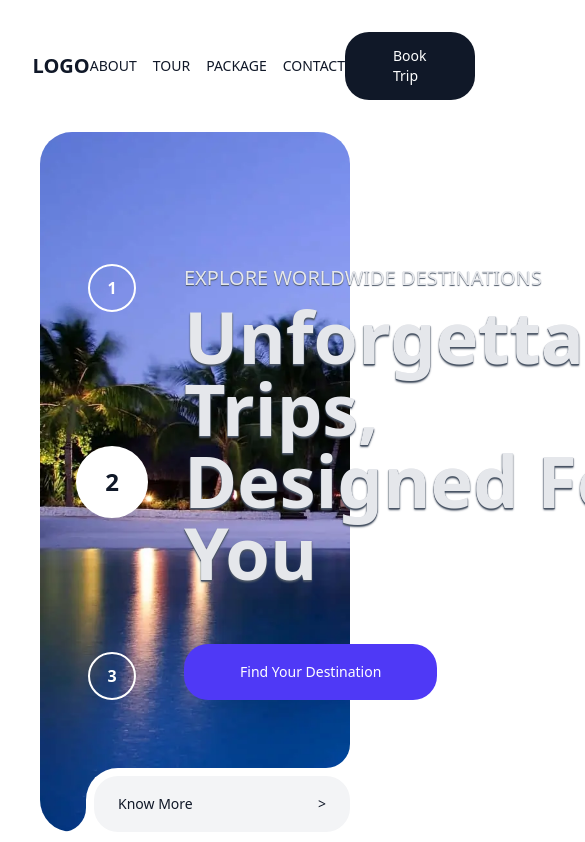
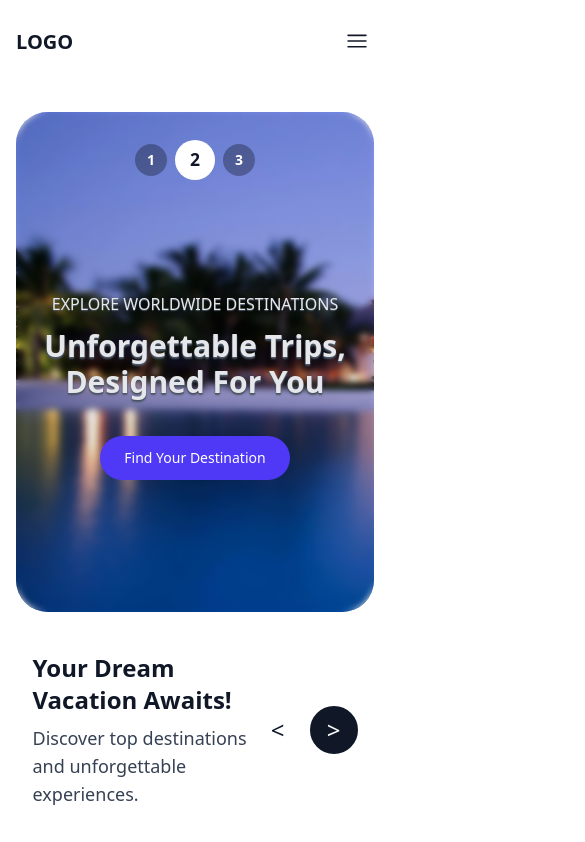
Before and after one commit to SamuelCam14/travel-agency, a React (Vite) app: page / in a window 390 px wide. Shown: the top 842 px of the page, 585 px wide, since content can reach past the window. Built offline with nearby package versions, Linux system fonts and the light colour scheme.

Commit message:
Responsive design in all components

```diff
--- a/src/components/HeroSection.jsx
+++ b/src/components/HeroSection.jsx
@@ -39,9 +39,8 @@ export const HeroSection = () => {
     },
   };
 
-  const handleSelector = (e) => {
-    const selectedValue = e.target.innerText;
-    setSelected(selectedValue);
+  const handleSelector = (value) => {
+    setSelected(value);
   };
 
   useEffect(() => {
@@ -58,59 +57,95 @@ export const HeroSection = () => {
 
   const currentContent = contentData[selected];
 
+  const selectorButtonBaseClass =
+    "cursor-pointer transition-all duration-300 font-bold";
+  const selectorButtonDesktopSize =
+    "px-4 py-3 leading-none rounded-full text-lg";
+  const selectorButtonMobileSize =
+    "p-2 text-sm rounded-full w-8 h-8 flex items-center justify-center";
+
+  const selectorButtonDesktopActive = "bg-white text-gray-900 scale-150";
+  const selectorButtonDesktopInactive = "text-white hover:scale-120";
+
+  const selectorButtonMobileActive = "bg-white text-gray-900 scale-125";
+  const selectorButtonMobileInactive = "text-white bg-black/30 hover:scale-110";
+
   return (
-    <div>
-      <div className="relative">
-        <div className="flex flex-col justify-center bg-[url(/Hero.webp)] h-175 mx-10 bg-cover bg-no-repeat rounded-4xl">
-          <div className="flex w-1/2 gap-12 pl-12">
-            <div className="flex flex-col justify-between font-bold">
+    <div className="relative mt-28 md:mt-32">
+      {" "}
+      <div
+        className="flex flex-col bg-[url(/Hero.webp)] bg-cover bg-no-repeat
+                   h-[500px] sm:h-[600px] md:h-[calc(155*0.25rem)]
+                   mx-4 md:mx-10 rounded-4xl
+                   relative overflow-hidden"
+      >
+        <div className="backdrop-blur-[3px] backdrop-brightness-90 h-full">
+          <div className=" md:hidden absolute top-8 left-0 right-0 flex justify-center items-center gap-x-3 z-20">
+            {["1", "2", "3"].map((num) => (
               <button
-                className={`rounded-button hover:scale-120 cursor-pointer transition duration-300 ${
-                  selected === "1"
-                    ? "bg-white text-gray-900 border-white scale-150 transition-transform duration-300"
-                    : "text-white"
+                key={num}
+                className={`${selectorButtonBaseClass} ${selectorButtonMobileSize} ${
+                  selected === num
+                    ? selectorButtonMobileActive
+                    : selectorButtonMobileInactive
                 }`}
-                onClick={handleSelector}
+                onClick={() => handleSelector(num)}
               >
-                1
+                {num}
               </button>
+            ))}
+          </div>
+
+          {/* Contenido del Hero */}
+          <div
+            className="flex flex-col w-full h-full items-center justify-center text-center pt-20 pb-8 px-4 sm:px-6 /* Móvil */
+                        md:pt-0 md:pb-0 md:px-0 md:flex-row md:justify-start md:items-stretch md:text-left z-10 /* Escritorio */"
+          >
+            {/* Selectores para Escritorio (Izquierda) */}
+            <div className="hidden md:flex md:flex-col justify-around items-center font-semibold md:w-1/6 lg:w-1/12 h-auto md:h-full py-4 md:py-12 md:pl-6 lg:pl-12 shrink-0">
+              {["1", "2", "3"].map((num) => (
                 <button
-                className={`rounded-button hover:scale-120 cursor-pointer transition duration-300 ${
-                  selected === "2"
-                    ? "bg-white text-gray-900 border-white scale-150 transition-transform duration-300"
-                    : "text-white"
+                  key={num}
+                  className={`${selectorButtonBaseClass} ${selectorButtonDesktopSize} ${
+                    selected === num
+                      ? selectorButtonDesktopActive
+                      : selectorButtonDesktopInactive
                   }`}
-                onClick={handleSelector}
+                  onClick={() => handleSelector(num)}
                 >
-                2
+                  {num}
                 </button>
-              <button
-                className={`rounded-button hover:scale-120 cursor-pointer transition duration-300 ${
-                  selected === "3"
-                    ? "bg-white text-gray-900 border-white scale-150 transition-transform duration-300"
-                    : "text-white"
-                }`}
-                onClick={handleSelector}
+              ))}
+            </div>
+
+            <div
+              className="flex flex-col items-center justify-center /* Alineación interna del contenido del bloque de texto */
+                          md:items-start
+                          text-gray-200 gap-3 md:gap-4
+                          w-full max-w-lg md:max-w-none /* En móvil, limita el ancho para mejor lectura */
+                          md:w-5/6 lg:w-7/12 md:pl-8 lg:pl-12 xl:pl-16 md:pr-8"
             >
-                3
-              </button>
-            </div>
-            <div className="flex flex-col text-gray-200 gap-2">
-              <p className="text-xl font-medium text-shadow-xs text-shadow-gray-600">
+              <p className="text-base sm:text-lg md:text-xl font-medium text-shadow-xs text-shadow-gray-600">
                 {currentContent.subtitle}
               </p>
-              <h1 className="text-7xl mb-12 font-semibold text-shadow-sm text-shadow-gray-600">
+              <h1 className="text-3xl sm:text-4xl md:text-5xl lg:text-6xl mb-6 md:mb-10 font-semibold text-shadow-sm text-shadow-gray-600">
                 {currentContent.title}
               </h1>
               <div>
-                <a href="#" className="blue-button">
+                <a
+                  href="#"
+                  className="blue-button text-sm sm:text-base md:text-lg px-6 py-3 md:px-8 md:py-4"
+                >
                   {currentContent.buttonText}
                 </a>
               </div>
             </div>
           </div>
         </div>
-        <div className="absolute bottom-0 right-10 border-t-8 border-l-8 border-white bg-white rounded-tl-4xl">
+        {/* Selectores para móvil - Arriba del Hero, posicionados absolutamente */}
+      </div>
+      {/* Botón "Know More" y decoraciones - Solo para Escritorio */}
+      <div className="hidden md:block absolute bottom-0 right-10 border-t-8 border-l-8 border-white bg-white rounded-tl-4xl">
         <button className="relative blue-button flex items-center w-3xs px-6 justify-between bg-gray-100 text-gray-900 cursor-pointer">
           <span>Know More</span>
           <span>{">"}</span>
@@ -118,9 +153,8 @@ export const HeroSection = () => {
         <div className="inverted-rounded-hero top-6 right-full border-r-8 rounded-br-3xl"></div>
         <div className="inverted-rounded-hero top-6 right-full border-r-8 rounded-br-4xl"></div>
       </div>
-        <div className="inverted-rounded-hero rounded-br-3xl right-8 bottom-14 border-r-8"></div>
-        <div className="inverted-rounded-hero rounded-br-4xl right-8 bottom-14 border-r-8"></div>
-      </div>
+      <div className="hidden md:block inverted-rounded-hero rounded-br-3xl right-8 bottom-14 border-r-8"></div>
+      <div className="hidden md:block inverted-rounded-hero rounded-br-4xl right-8 bottom-14 border-r-8"></div>
     </div>
   );
 };
--- a/src/components/Navbar.jsx
+++ b/src/components/Navbar.jsx
@@ -1,30 +1,215 @@
+import { useState, useEffect } from "react";
+
+// Icono de Menú (Hamburguesa)
+const IconMenuBurger = ({ size = 24, className = "" }) => (
+  <svg
+    xmlns="http://www.w3.org/2000/svg"
+    fill="none"
+    viewBox="0 0 24 24"
+    strokeWidth={1.5}
+    stroke="currentColor"
+    width={size}
+    height={size}
+    className={className}
+  >
+    <path
+      strokeLinecap="round"
+      strokeLinejoin="round"
+      d="M3.75 6.75h16.5M3.75 12h16.5m-16.5 5.25h16.5"
+    />
+  </svg>
+);
+
+// Icono de Cierre (X)
+const IconX = ({ size = 24, className = "" }) => (
+  <svg
+    xmlns="http://www.w3.org/2000/svg"
+    fill="none"
+    viewBox="0 0 24 24"
+    strokeWidth={1.5}
+    stroke="currentColor"
+    width={size}
+    height={size}
+    className={className}
+  >
+    <path
+      strokeLinecap="round"
+      strokeLinejoin="round"
+      d="M6 18L18 6M6 6l12 12"
+    />
+  </svg>
+);
+
 export const Navbar = () => {
+  const [isOpen, setIsOpen] = useState(false);
+  const [isScrolled, setIsScrolled] = useState(false);
+
+  useEffect(() => {
+    const handleScroll = () => {
+      if (window.scrollY > 10) {
+        setIsScrolled(true);
+      } else {
+        setIsScrolled(false);
+      }
+    };
+
+    window.addEventListener("scroll", handleScroll);
+    // Limpia el event listener cuando el componente se desmonta
+    return () => {
+      window.removeEventListener("scroll", handleScroll);
+    };
+  }, []);
+
+  const navLinkClasses =
+    "block py-2 hover:text-indigo-600 transition-colors duration-200";
+  const mainButtonClass = "black-button"; // Asume que esta clase está definida globalmente
+
   return (
-    <div className="flex justify-center">
-      <div className="flex justify-between items-center bg-white text-gray-900 py-8 w-5/6">
+    <nav
+      className={`fixed top-0 left-0 right-0 z-50 transition-all duration-300 ease-in-out
+                 ${isScrolled ? "p-2 md:px-0" : "p-0"}`}
+    >
+      {/* Contenedor principal de la Navbar que se estiliza al hacer scroll */}
+      <div
+        className={`
+          mx-auto transition-all duration-300 ease-in-out
+          ${
+            isScrolled
+              ? "w-full md:w-5/6 bg-white/90 backdrop-blur-xs rounded-4xl shadow-xl"
+              : "w-full bg-white"
+          }
+        `}
+      >
+        <div
+          className={`flex justify-between items-center text-gray-900
+                     transition-all duration-300 ease-in-out
+                     ${
+                       isScrolled
+                         ? "py-3 sm:py-4 px-6 md:px-4"
+                         : "py-6 md:py-8 px-4 md:px-0"
+                     }
+                     ${!isScrolled ? "md:w-5/6 mx-auto" : "w-full"}
+                     `}
+        >
           <div>
-          <p className="font-bold text-xl">LOGO</p>
+            <a href="#" className="font-bold text-xl">
+              LOGO
+            </a>{" "}
+            {/* Enlace en el LOGO */}
           </div>
-        <div>
+
+          {/* Menú para Escritorio */}
+          <div className="hidden md:flex items-center space-x-6">
             <ul className="flex space-x-4 text-sm font-medium">
               <li>
-              <a href="#">ABOUT</a>
+                <a
+                  href="#"
+                  className="hover:text-indigo-600 transition-colors duration-200"
+                >
+                  ABOUT
+                </a>
               </li>
               <li>
-              <a href="#">TOUR</a>
+                <a
+                  href="#"
+                  className="hover:text-indigo-600 transition-colors duration-200"
+                >
+                  TOUR
+                </a>
               </li>
               <li>
-              <a href="#">PACKAGE</a>
+                <a
+                  href="#"
+                  className="hover:text-indigo-600 transition-colors duration-200"
+                >
+                  PACKAGE
+                </a>
               </li>
               <li>
-              <a href="#">CONTACT</a>
+                <a
+                  href="#"
+                  className="hover:text-indigo-600 transition-colors duration-200"
+                >
+                  CONTACT
+                </a>
+              </li>
+            </ul>
+            <a href="#" className={mainButtonClass}>
+              Book Trip
+            </a>
+          </div>
+
+          {/* Botón de Hamburguesa para Móvil */}
+          <div className="md:hidden">
+            <button
+              onClick={() => setIsOpen(!isOpen)}
+              className="text-gray-900 focus:outline-none p-1" // Añadido p-1 para mejor área de toque
+              aria-label="Toggle menu"
+              aria-expanded={isOpen}
+            >
+              {isOpen ? <IconX size={26} /> : <IconMenuBurger size={26} />}
+            </button>
+          </div>
+        </div>
+      </div>
+
+      {/* Panel del Menú Móvil */}
+      <div
+        className={`
+          transition-all duration-300 ease-in-out overflow-hidden
+          ${
+            isOpen
+              ? "max-h-[calc(100vh-80px)] opacity-100"
+              : "max-h-0 opacity-0"
+          }
+          md:hidden
+          mx-auto
+          ${isScrolled ? "w-full mt-2" : "w-full md:w-5/6 mt-0"}
+          ${isScrolled ? "w-full mt-2" : !isScrolled && "md:w-5/6 mt-0 w-full"}
+        `}
+      >
+        {/* El contenedor del menú móvil debe reflejar el ancho del navbar visible */}
+        <div className={` ${isScrolled ? "w-full" : "w-full"} `}>
+          <div
+            className={`bg-white rounded-b-4xl shadow-2xl p-5 text-center ${
+              isScrolled ? "rounded-t-4xl" : "mx-0"
+            }`}
+          >
+            {" "}
+            {/* mx-2 en movil si no scrolleado para dar espacio al padding del nav */}
+            <ul className="flex flex-col space-y-2 text-gray-900">
+              <li>
+                <a href="#" className={navLinkClasses}>
+                  ABOUT
+                </a>
+              </li>
+              <li>
+                <a href="#" className={navLinkClasses}>
+                  TOUR
+                </a>
+              </li>
+              <li>
+                <a href="#" className={navLinkClasses}>
+                  PACKAGE
+                </a>
+              </li>
+              <li>
+                <a href="#" className={navLinkClasses}>
+                  CONTACT
+                </a>
+              </li>
+              <li>
+                <a
+                  href="#"
+                  className={`block ${mainButtonClass} mt-4 text-center w-full py-2.5`}
+                >
+                  Book Trip
+                </a>
               </li>
             </ul>
           </div>
-        <a href="#" className="black-button">
-          Book Trip
-        </a>
         </div>
       </div>
+    </nav>
   );
 };
--- a/src/components/Steps.jsx
+++ b/src/components/Steps.jsx
@@ -42,7 +42,7 @@ export const Steps = () => {
         <small className="text-indigo-600 text-base font-semibold">
           How it works
         </small>
-        <h3 className="text-3xl font-bold mt-1 text-gray-900 sm:text-4xl">
+        <h3 className="header-text mt-1 text-3xl md:text-4xl">
           Plan Your Trip In 4 Simple Steps
         </h3>
         <p className="mt-3 text-lg text-gray-600">
--- a/src/index.css
+++ b/src/index.css
@@ -21,5 +21,5 @@
 }
 
 @utility header-text {
-  @apply text-3xl font-semibold text-gray-900 font-stretch-condensed;
+  @apply text-2xl font-semibold text-gray-900 sm:text-3xl font-stretch-condensed;
 }
```
Lines whose indentation alone changed are shown as unchanged.
